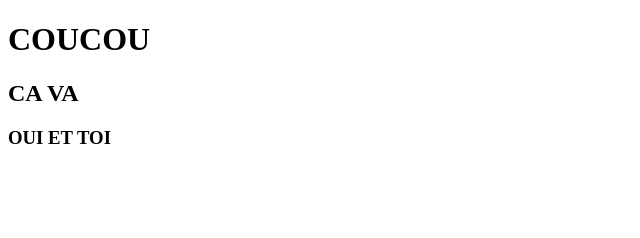
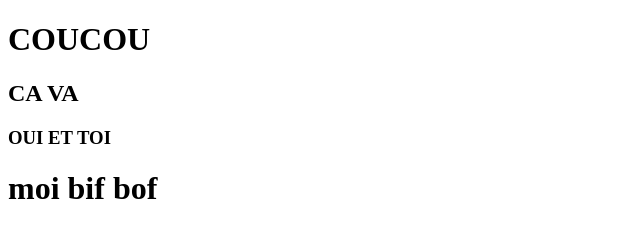
Before and after one commit to ClothildeHuvier/Test_Evan_Clo, a plain HTML site: page index.html in a window 1280 px wide. Shown: the whole page, without its empty margins (0-640 px from the left). Drawn offline with Linux system fonts and the light colour scheme.

Commit message:
j'ajoute des trucs

```diff
--- a/index.html
+++ b/index.html
@@ -10,5 +10,6 @@
     <H1>COUCOU</H1>
         <h2>CA VA</h2>
             <h3>OUI ET TOI</h3>
+            <h1>moi bif bof</h1>
 </body>
 </html>
```
